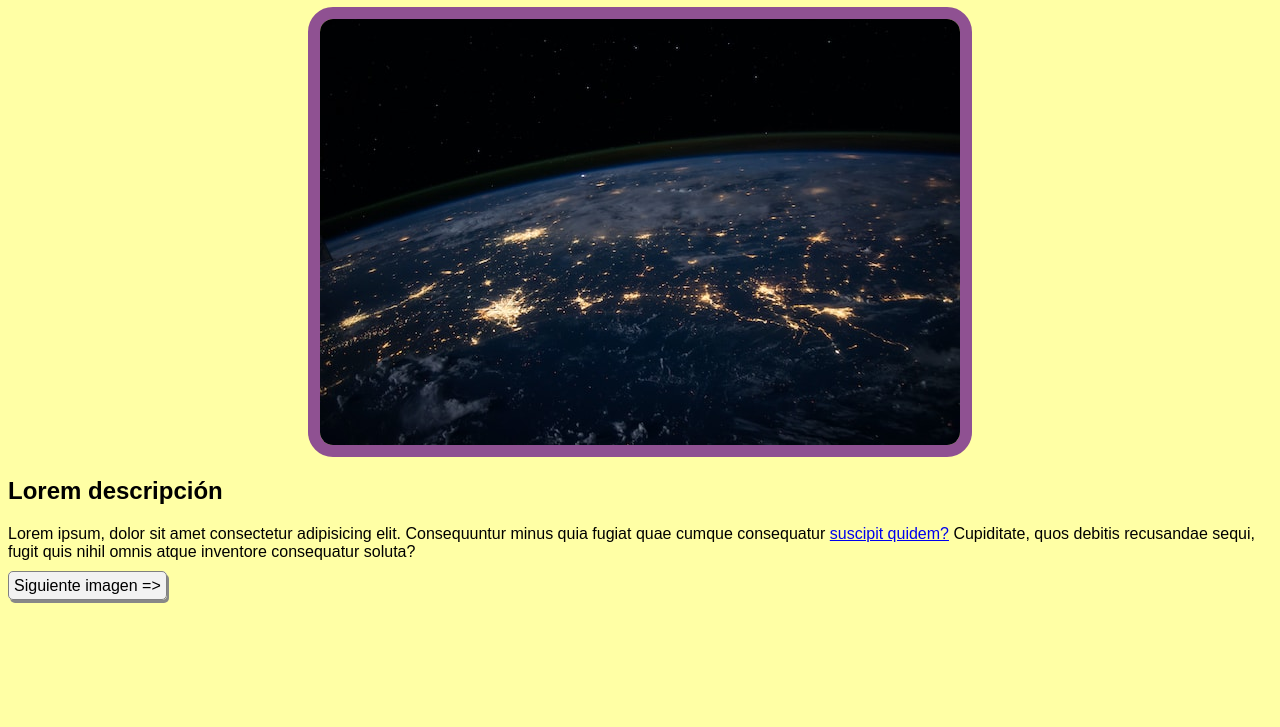
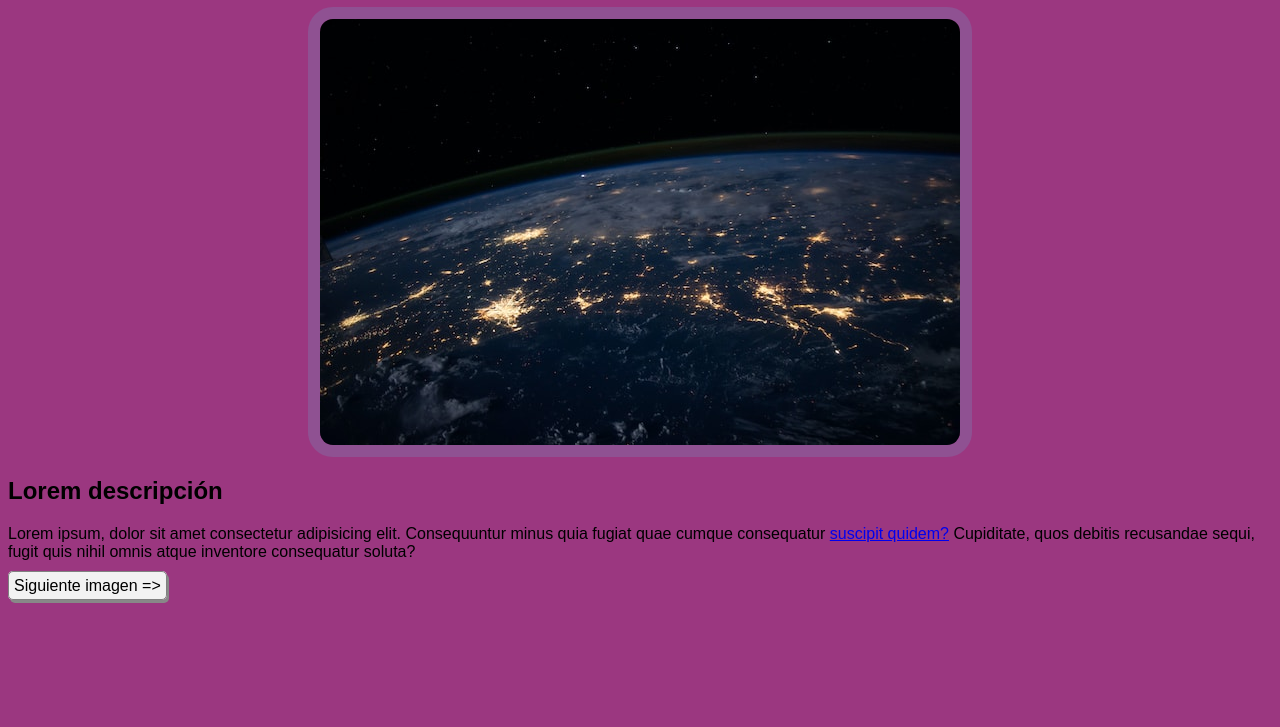
Before and after one commit to vleonediaz/grupo7, a plain HTML site: page index.html in a window 1280 px wide. Shown: the part 73-800 px from the top of the page. Drawn offline with Linux system fonts and the light colour scheme.

Commit message:
cambiar fondo styles.css

```diff
--- a/styles.css
+++ b/styles.css
@@ -1,5 +1,5 @@
 body {
-    background-color: rgb(255, 255, 165);
+    background-color: rgb(155, 55, 128);
     font-family:Arial, Helvetica, sans-serif
 }
 
```
